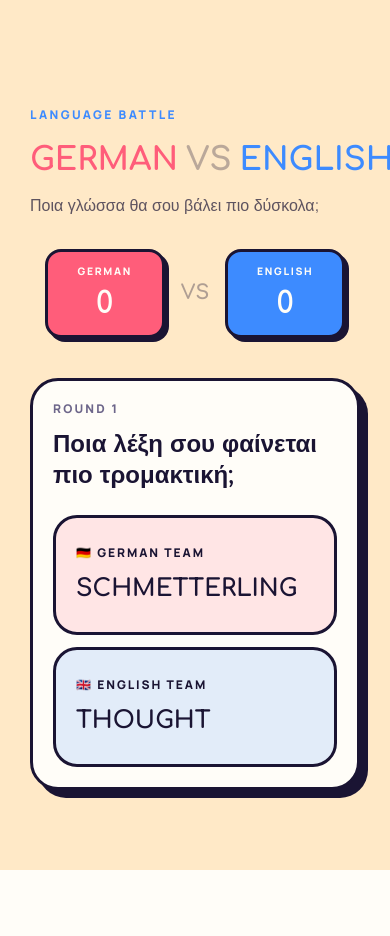
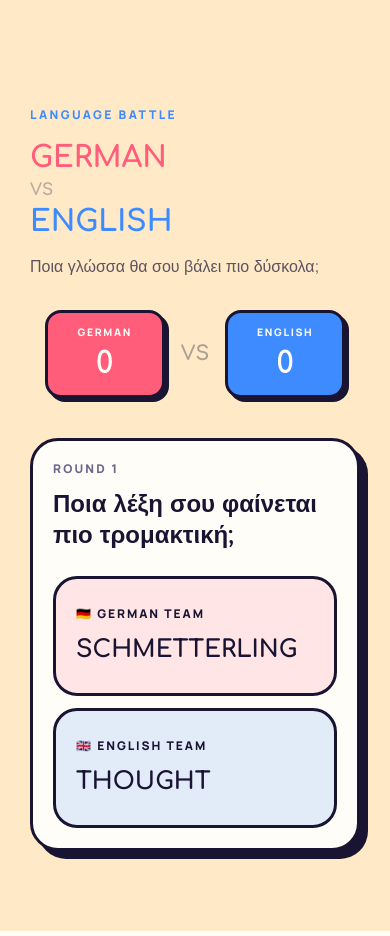
Before and after one commit to codesgreece/galikamestyle, a Next.js app: page / in a window 390 px wide. Shown: the part 5440-6376 px from the top of the page. Built offline with nearby package versions, Linux system fonts and the light colour scheme.

Commit message:
Fix Language Battle heading overflow on mobile
Stack GERMAN / VS / ENGLISH vertically on small screens so ENGLISH
is no longer clipped at the viewport edge.

```diff
--- a/src/components/sections/LanguageBattle.tsx
+++ b/src/components/sections/LanguageBattle.tsx
@@ -90,10 +90,14 @@ export function LanguageBattle() {
             Language battle
           </p>
         </Reveal>
-        <h2 className="font-display mt-4 text-[clamp(2rem,7vw,4rem)] leading-[1.1]">
-          <span className="text-coral">GERMAN</span>
-          <span className="mx-2 text-ink/30">VS</span>
-          <span className="text-blue">ENGLISH</span>
+        <h2 className="font-display mt-4 text-[clamp(1.85rem,6vw,4rem)] leading-[1.1] sm:text-[clamp(2rem,7vw,4rem)]">
+          <span className="inline-flex flex-col items-start sm:flex-row sm:items-baseline">
+            <span className="text-coral">GERMAN</span>
+            <span className="mx-0 my-0.5 text-[0.55em] text-ink/30 sm:mx-2 sm:my-0 sm:text-[1em]">
+              VS
+            </span>
+            <span className="text-blue">ENGLISH</span>
+          </span>
         </h2>
         <Reveal delay={0.08}>
           <p className="mt-3 max-w-xl text-ink/70">
```
